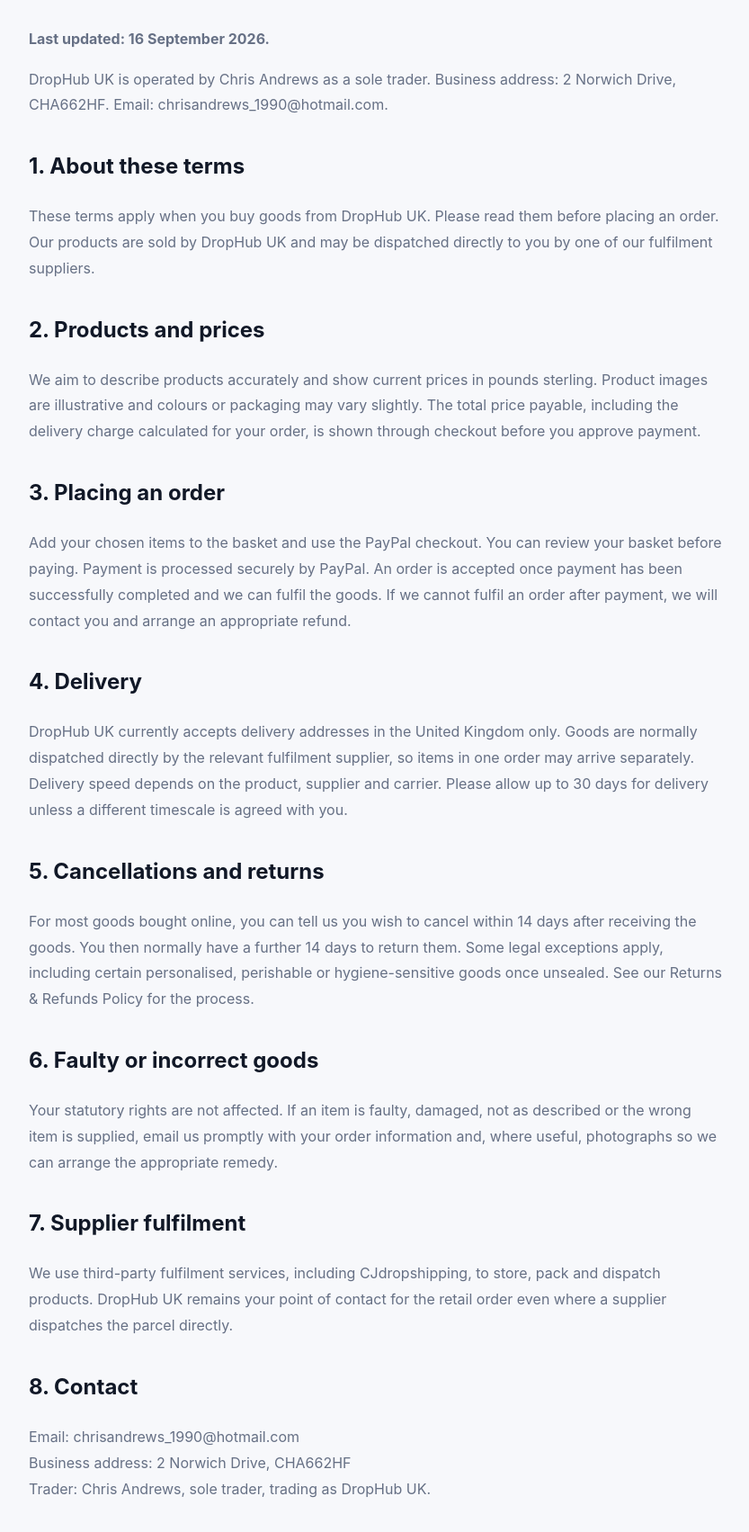
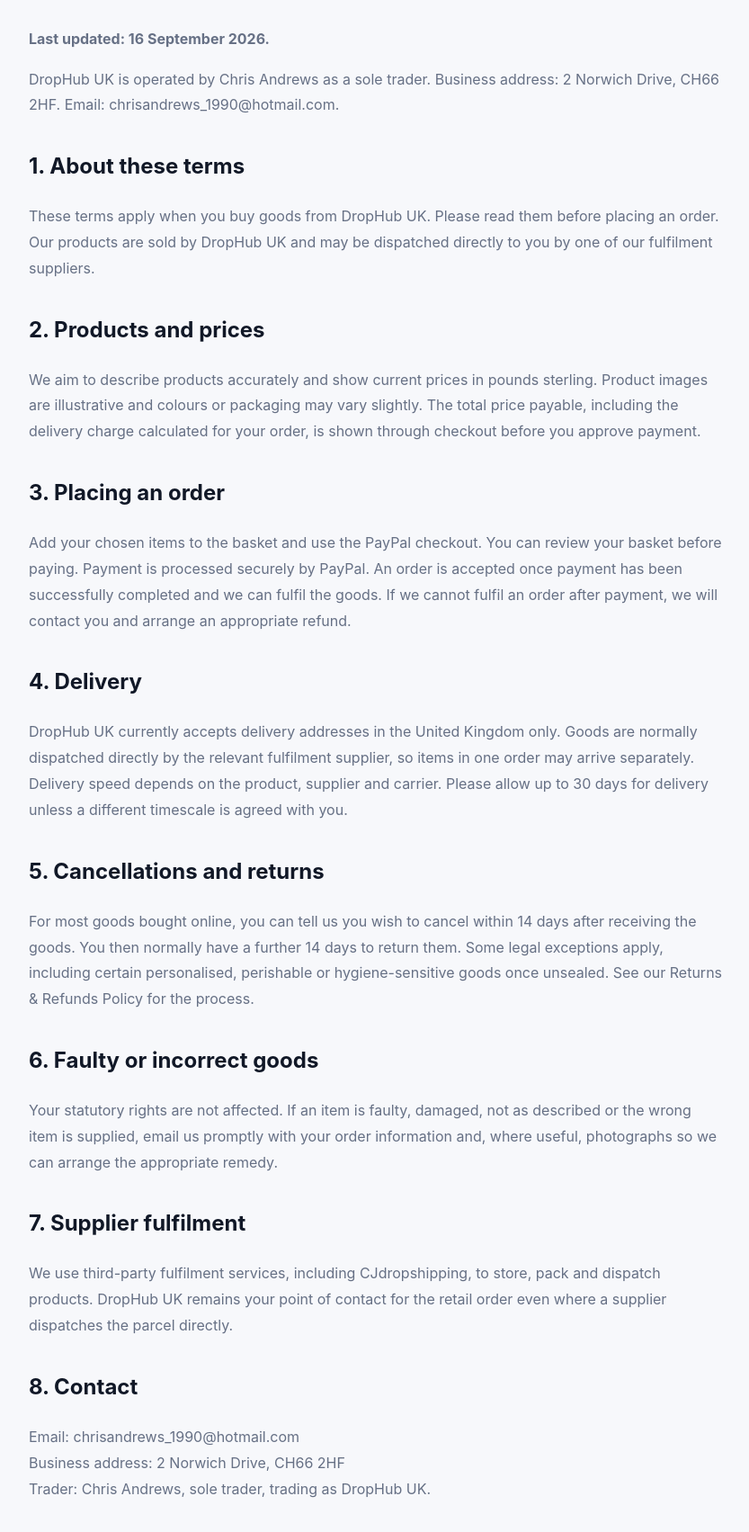
Before and after one commit to chrisandrews1990-cell/drop-hub-uk-store, a plain HTML site: page terms.html in a window 1280 px wide. Shown: the part 269-1972 px from the top of the page at 90% size, without its empty margins (222-1055 px from the left). Drawn offline with Linux system fonts and the light colour scheme.

Commit message:
Correct DropHub UK postcode

```diff
--- a/terms.html
+++ b/terms.html
@@ -14,7 +14,7 @@
 <main class="legal">
   <h1>Terms & Conditions</h1>
   <p><strong>Last updated: 16 September 2026.</strong></p>
-  <p>DropHub UK is operated by Chris Andrews as a sole trader. Business address: 2 Norwich Drive, CHA662HF. Email: <a href="mailto:chrisandrews_1990@hotmail.com">chrisandrews_1990@hotmail.com</a>.</p>
+  <p>DropHub UK is operated by Chris Andrews as a sole trader. Business address: 2 Norwich Drive, CH66 2HF. Email: <a href="mailto:chrisandrews_1990@hotmail.com">chrisandrews_1990@hotmail.com</a>.</p>
 
   <h2>1. About these terms</h2>
   <p>These terms apply when you buy goods from DropHub UK. Please read them before placing an order. Our products are sold by DropHub UK and may be dispatched directly to you by one of our fulfilment suppliers.</p>
@@ -39,7 +39,7 @@
 
   <h2>8. Contact</h2>
   <p>Email: <a href="mailto:chrisandrews_1990@hotmail.com">chrisandrews_1990@hotmail.com</a><br>
-  Business address: 2 Norwich Drive, CHA662HF<br>
+  Business address: 2 Norwich Drive, CH66 2HF<br>
   Trader: Chris Andrews, sole trader, trading as DropHub UK.</p>
 </main>
 </body>
```
